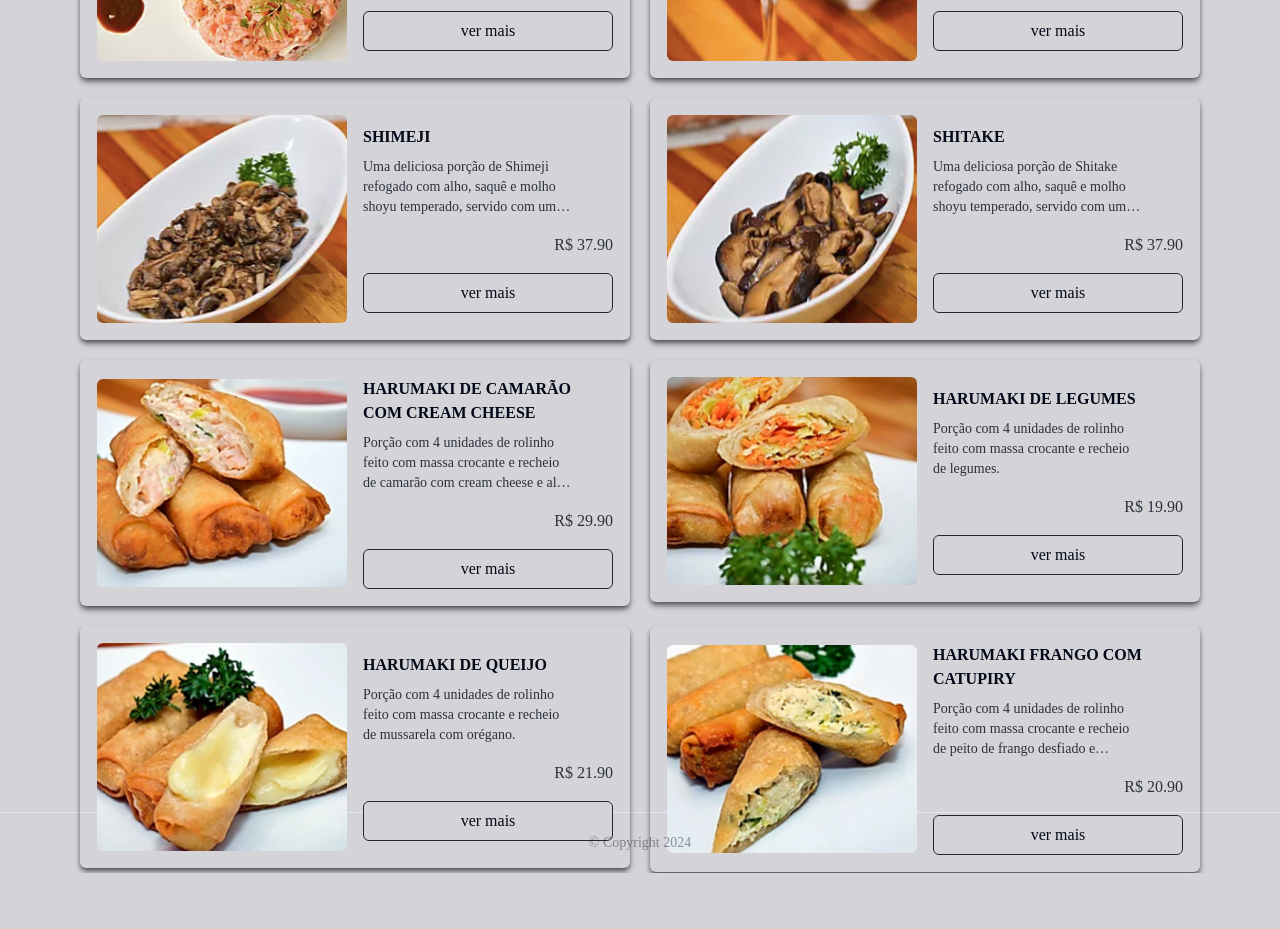
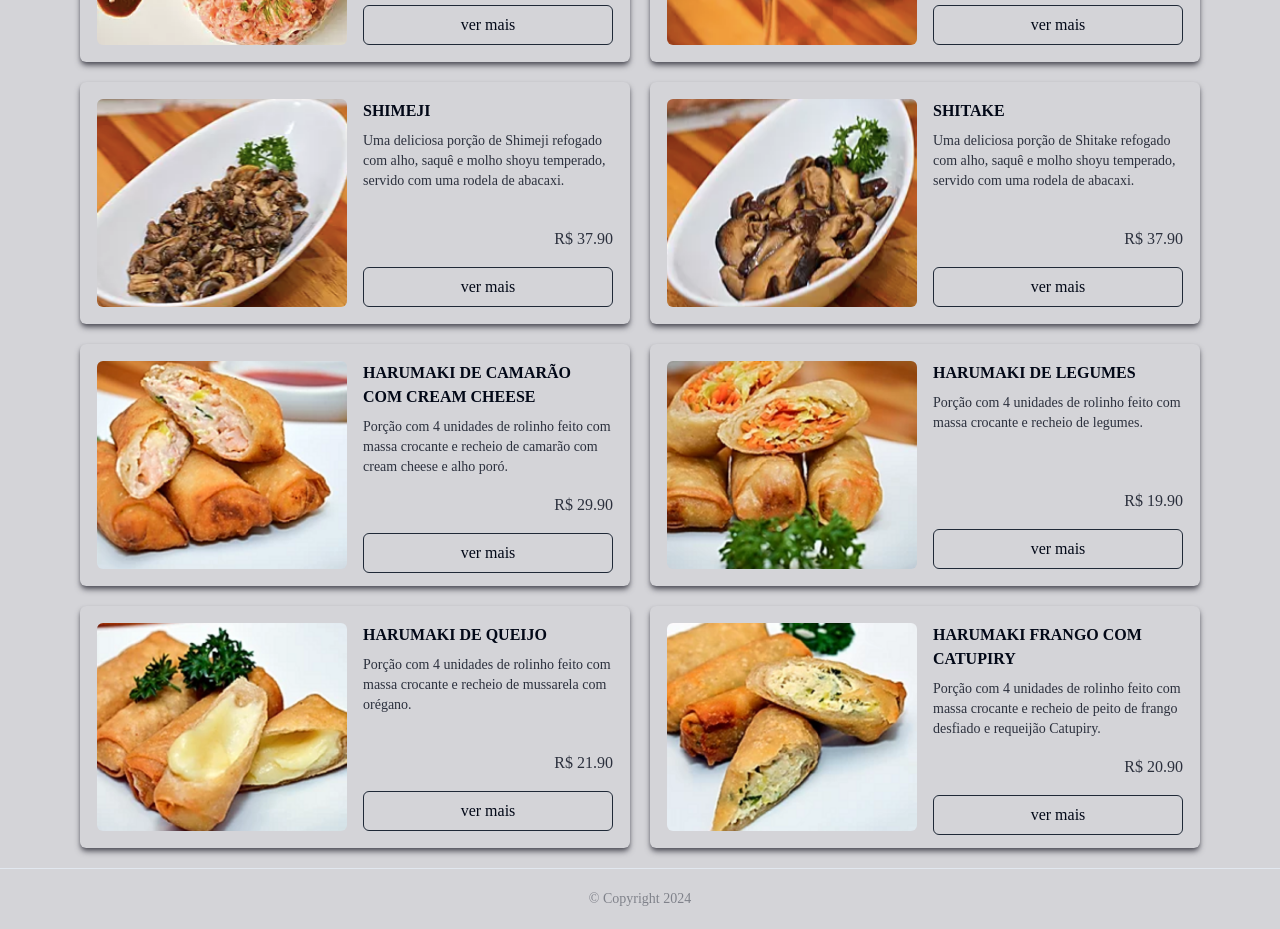
Before and after one commit to walacer72/TmakiClub-Zap, a Next.js app: page / in a window 1280 px wide. Shown: the part 1420-2349 px from the top of the page. Before the commit the page ends 2293 px from the top, so only its background shows below. Built offline with nearby package versions, Linux system fonts and the light colour scheme.

Commit message:
acerto de descricao e tabs smartphone e outros

```diff
--- a/src/app/page.tsx
+++ b/src/app/page.tsx
@@ -33,7 +33,7 @@ const Page = () => {
       </div>
 
 
-      <div className="w-screen max-w-6xl mx-auto mt-32" >
+      <div className="w-screen max-w-6xl mx-auto mt-48" >
         <Suspense fallback={<SkeletonTab />}>
           <Body />
         </Suspense>
--- a/src/components/cart/sidebar.tsx
+++ b/src/components/cart/sidebar.tsx
@@ -46,7 +46,7 @@ export const SideBar = () => {
                     <SheetTitle>{t("sidebar.carrinho")}</SheetTitle>
                 </SheetHeader>
 
-                <div className="max-h-[350px] flex flex-col gap-5 mt-4 p-2 pl-4 text-wrap overflow-x-hidden overflow-y-scroll bg-background">
+                <div className="max-h-[350px] flex flex-col gap-5 mt-4 md:pl-2 text-wrap overflow-x-hidden overflow-y-scroll bg-background">
 
                     {cart.map(item => (
                         <CartItem key={item.product.id} item={item} />
--- a/src/components/footer.tsx
+++ b/src/components/footer.tsx
@@ -2,7 +2,7 @@ import { Separator } from "@/components/ui/separator"
 
 export const Footer = () => {
     return (
-        <div className="w-full mt-5 mx-auto">
+        <div className="relative w-full mt-5 mx-auto">
             <Separator/>
             <div className="text-center text-sm opacity-40 my-5">© Copyright 2024</div>
         </div>
--- a/src/components/locales/pt.json
+++ b/src/components/locales/pt.json
@@ -44,12 +44,12 @@
         "botaoConcluir": "Concluir"
     },
     "formSchema": {
-        "nome": "Digite seu Nome",
-        "tel": "Digite seu Telefone",
-        "email": "Digite seu E-mail",
-        "rua": "O nome da sua rua",
+        "nome": "Seu Nome",
+        "tel": "Seu Telefone",
+        "email": "Seu E-mail",
+        "rua": "O nome da rua",
         "numero": "O numero do endereço!",
-        "complemento": "Se é Casa ou Apartamento!",
+        "complemento": "Se é Casa/ Ap!",
         "bairro": "Seu Bairro!",
         "cidade": "Sua cidade!"
     },
--- a/src/components/produtos/body.tsx
+++ b/src/components/produtos/body.tsx
@@ -80,7 +80,7 @@ export const Body = async () => {
                 >
                     <CarouselContent className="">
                         {tabs.map(item => (
-                            <CarouselItem key={item.value} className="basis-1/4 md:basis-1/4 lg:basis-1/6">
+                            <CarouselItem key={item.value} className="basis-1/3 md:basis-1/4 lg:basis-1/6">
                                 <TabsList className="relative flex">
 
                                     <TabsTrigger
@@ -109,7 +109,7 @@ export const Body = async () => {
                     className=""
                 >
                     {item.product.length > 0 &&
-                        <div className="w-full relative mx-auto max-w-6xl top-20">
+                        <div className="w-full relative mx-auto max-w-6xl">
                             <div className="grid gap-5 grid-cols-1 md:grid-cols-2 mx-4">
                                 {item.product.map(item => (
                                     <ProductItem key={item.id} item={item} />
--- a/src/components/produtos/productItem.tsx
+++ b/src/components/produtos/productItem.tsx
@@ -19,18 +19,18 @@ export const ProductItem = ({ item }: Props) => {
 
     return (
         <div>
-            <div className="flex items-center rounded-md gap-4 p-4 transition-colors ease-in-out duration-500 border border-transparent shadow-md shadow-zinc-600 hover:shadow-lg hover:border-zinc-700 hover:shadow-zinc-700">
+            <div className="flex items-center rounded-md gap-4 p-4 transition-colors ease-in-out duration-500 border border-transparent shadow-md shadow-zinc-600 hover:shadow-lg md:hover:border-zinc-700 md:hover:shadow-zinc-700">
                 <div className="md:flex-1 rounded-md overflow-hidden">
                     <img className="w-full h-36 md:h-52 object-cover " src={item.image} alt={item.name} />
                 </div>
-                <div className="flex flex-1 flex-col gap-4">
+                <div className="flex flex-1 h-36 md:h-52 flex-col justify-between gap-2 md:gap-4">
                     <div className="flex-1">
                         <p className="text-base font-semibold">{item.name}</p>
-                        <div className="w-52 line-clamp-3 text-sm opacity-80 mt-2 ">{item.description}</div>
+                        <div className="w-full line-clamp-1 md:w-full md:line-clamp-3 text-sm opacity-80 mt-2 ">{t(`${item.nameDesc}.description`)}</div>
                     </div>
 
 
-                    <p className="flex-1 text-base opacity-80 text-right">R$ {item.price.toFixed(2)}</p>
+                    <p className=" text-base opacity-80 text-right">R$ {item.price.toFixed(2)}</p>
                     <Button
                         variant="outline"
                         className="text-md border border-gray-800"
--- a/src/components/produtos/skeletonTab.tsx
+++ b/src/components/produtos/skeletonTab.tsx
@@ -7,7 +7,7 @@ export const SkeletonTab = () => {
     return (
         <div>
 
-            <Skeleton className="relative mx-auto max-w-xs h-8 z-20 rounded-full md:max-w-4xl" />
+            <Skeleton className="relative -mt-16 mx-auto max-w-xs h-8 z-20 rounded-full md:max-w-6xl" />
 
             <div className="mt-10 mx-4 grid gap-12 grid-cols-1 md:grid-cols-2">
 
@@ -19,10 +19,10 @@ export const SkeletonTab = () => {
                         <div className="flex-1 flex flex-col w-40 h-full p-4 justify-between md:w-full md:p-0">
                             <div>
                                 <Skeleton className="w-full h-7 mt-2 rounded-xl" />
-                                <Skeleton className="w-36 md:w-48 h-14 mt-2 rounded-xl" />
+                                <Skeleton className="w-36 md:w-48 h-6 mt-2 rounded-xl" />
                             </div>
                             <Skeleton className="w-16 h-7 rounded-xl self-end" />
-                            <Skeleton className="w-full h-9 mt-2 rounded-xl" />
+                            <Skeleton className="w-full h-8 mt-2 rounded-xl" />
                         </div>
 
                     </div>
--- a/src/components/produtos/textArea.tsx
+++ b/src/components/produtos/textArea.tsx
@@ -44,16 +44,17 @@ export const TextArea = ({setComment}: Props) => {
                         control={form.control}
                         name="textArea"
                         render={({ field }) => (
-                            <FormItem className="outline-none flex-1">
+                            <FormItem className="flex-1">
                                 <FormLabel className="text-lg">{t("textArea.comentario")}</FormLabel>
                                 <FormControl>
                                     <Textarea
                                         placeholder={t("textArea.placeholder")}
-                                        className="outline-none flex-1 text-base resize-none border border-zinc-700"
+                                        className="flex-1 text-base resize-none border border-zinc-700"
                                         {...field}
                                         value={value}
                                         onChange={(e) => setValue(e.target.value)}
                                         onBlur={handleClickArea}
+
                                     />
                                 </FormControl>
                                 <div className="h-4">
--- a/src/components/ui/textarea.tsx
+++ b/src/components/ui/textarea.tsx
@@ -10,7 +10,7 @@ const Textarea = React.forwardRef<HTMLTextAreaElement, TextareaProps>(
     return (
       <textarea
         className={cn(
-          "flex min-h-[80px] w-full rounded-md border border-input bg-background px-3 py-2 text-sm ring-offset-background placeholder:text-muted-foreground focus-visible:outline-none focus-visible:ring-2 focus-visible:ring-ring focus-visible:ring-offset-2 disabled:cursor-not-allowed disabled:opacity-50",
+          "flex min-h-[80px] w-full rounded-md border border-input bg-background px-3 py-2 text-sm ring-offset-background placeholder:text-muted-foreground focus-visible:outline-none focus-visible:ring-offset-2 disabled:cursor-not-allowed disabled:opacity-50",
           className
         )}
         ref={ref}
```
